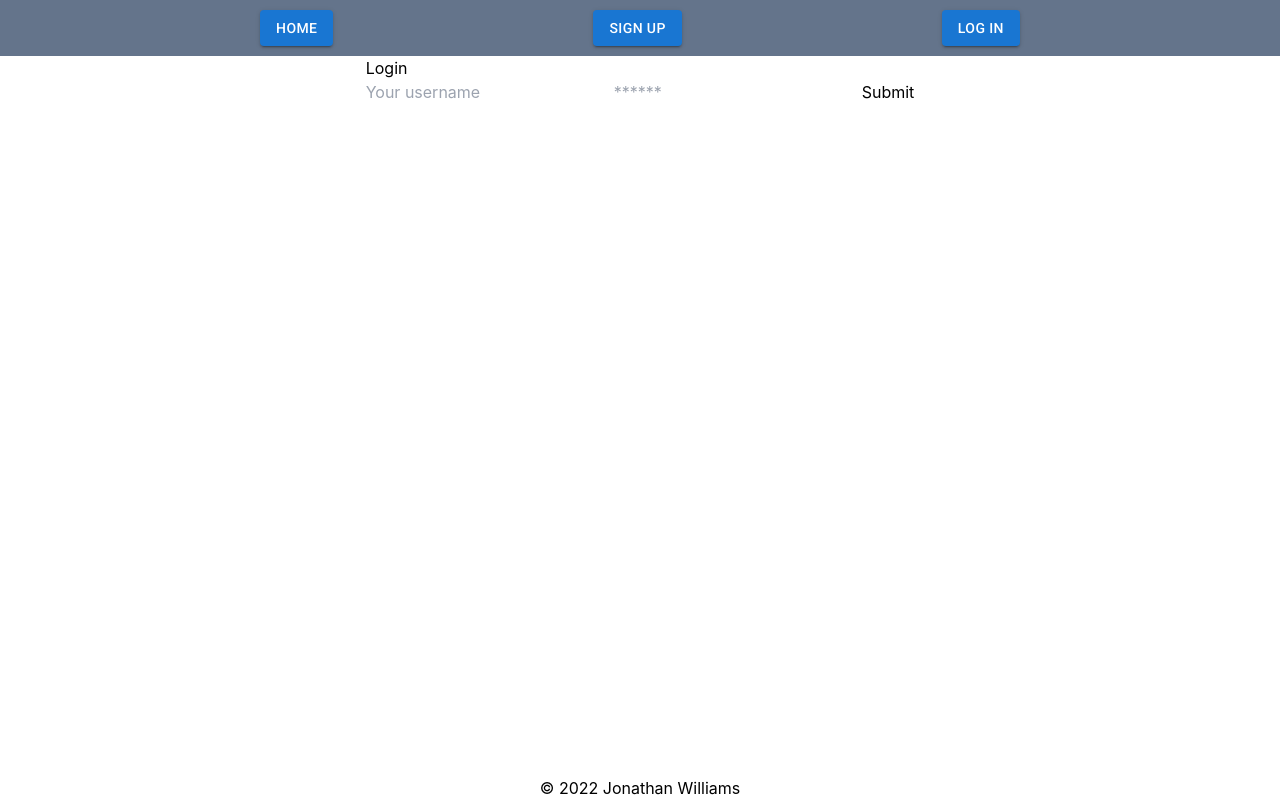
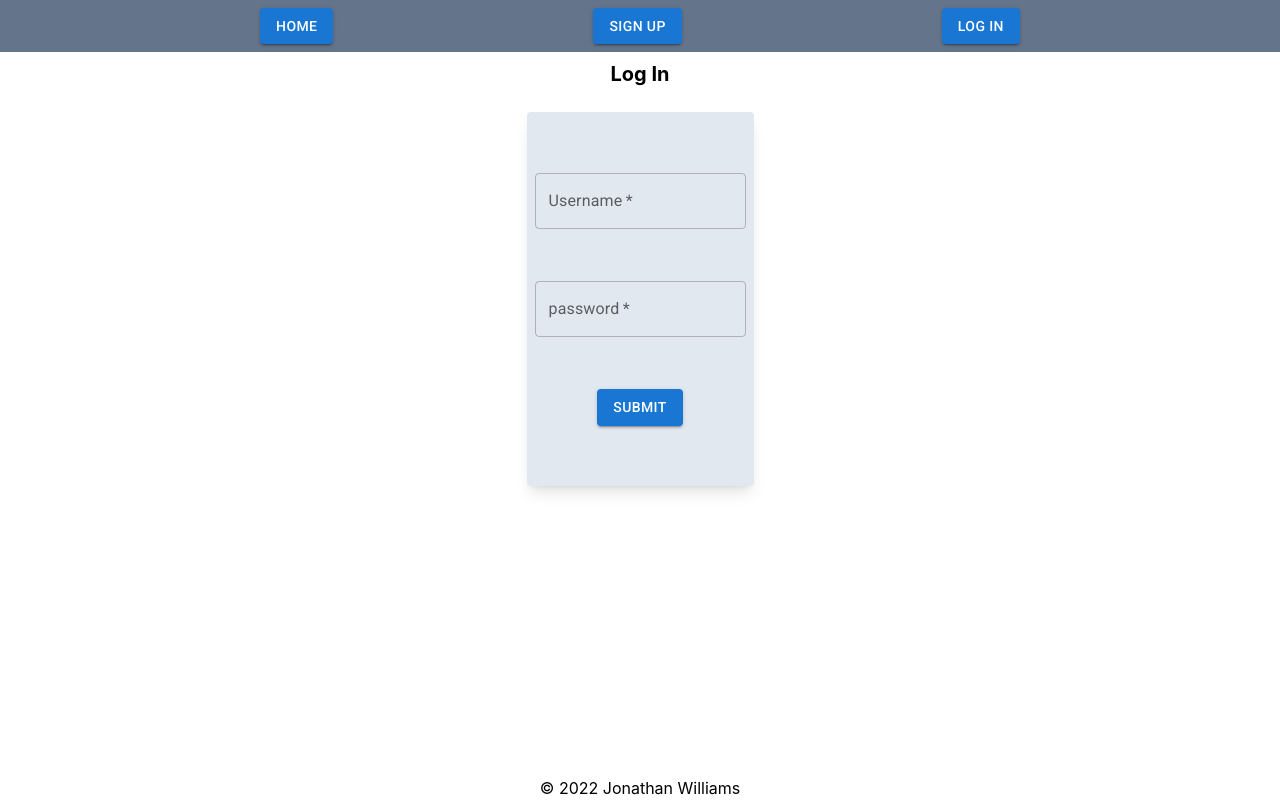
Before and after one commit to LumberJon1/photo-booking, a React (Create React App) app in the folder client/: page /login in a window 1280 px wide. Built offline with nearby package versions, Linux system fonts and the light colour scheme.

Commit message:
Styled login page and added user query to display welcome message on homepage

```diff
--- a/client/src/App.js
+++ b/client/src/App.js
@@ -50,6 +50,7 @@ function App() {
           <header className="flex h-14 bg-slate-500 w-full">
             <Header />
           </header>
+          <main className="h-full">
             <Routes>
                 <Route
                   path="/"
@@ -80,6 +81,7 @@ function App() {
                   element={<NoMatch />}
                 />
             </Routes>
+          </main>
           <footer className="absolute inset-x-0 bottom-0 text-center">
             <Footer />
           </footer>
--- a/client/src/components/Header/index.js
+++ b/client/src/components/Header/index.js
@@ -22,9 +22,12 @@ const Header = () => {
             and a ternary operator */}
             {Auth.loggedIn() ? (
                 <>
-                    <button onClick={logout}>
-                        Log Out
-                    </button>
+                <Button
+                    onClick={logout}
+                    variant="contained"
+                >
+                    Log Out
+                </Button>
                 </>
             ) : (
                 <>
--- a/client/src/pages/Homepage.js
+++ b/client/src/pages/Homepage.js
@@ -1,10 +1,21 @@
 import React from "react";
 import {Link} from "react-router-dom";
+import Auth from "../utils/auth";
+import {useQuery} from "@apollo/client"
+import { QUERY_ME } from "../utils/queries";
 
 const Homepage = () => {
 
+    const {data} = useQuery(QUERY_ME);
+
+    // Optional chaining to check if object exists and assign to an empty array if not
+    const user = data?.me.firstName || [];
+    console.log(user);
+
     return (
+
         <div className="w-full flex flex-col justify-center items-stretch">
+            {Auth.loggedIn && <h1 className="font-bold text-xl text-cyan-600 py-4">Hello, {user}!</h1>}
             <div className="flex flex-col justify-center items-center h-20 my-4">
                 <Link to="/projects"
                     className="flex flex-col justify-center items-center h-full w-1/2"
--- a/client/src/pages/Login.js
+++ b/client/src/pages/Login.js
@@ -2,6 +2,7 @@ import React, { useState } from 'react';
 import {useMutation} from "@apollo/client";
 import {LOGIN_USER} from "../utils/mutations";
 import Auth from '../utils/auth';
+import {TextField, Button} from '@mui/material';
 
 const Login = (props) => {
   const [formState, setFormState] = useState({ username: "", password: "" });
@@ -15,6 +16,7 @@ const Login = (props) => {
       ...formState,
       [name]: value,
     });
+    console.log(formState);
   };
 
   // submit form
@@ -41,39 +43,39 @@ const Login = (props) => {
   };
 
   return (
-    <main className='flex-row justify-center mb-4'>
-      <div className='col-12 col-md-6'>
-        <div className='card'>
-          <h4 className='card-header'>Login</h4>
-          <div className='card-body'>
-            <form onSubmit={handleFormSubmit}>
-              <input
-                className='form-input'
-                placeholder='Your username'
-                name='username'
-                type='username'
-                id='username'
+    <div className='flex flex-col justify-start items-center h-full w-screen'>
+      <div>
+        <h4 className="font-bold text-xl mb-6 mt-2">Log In</h4>
+      </div>
+      <form onSubmit={handleFormSubmit}
+        className="flex flex-col items-center justify-evenly p-2 bg-slate-200 h-1/2 rounded shadow-lg"
+      >
+        <TextField
+          id="username"
+          label="Username"
+          type="username"
+          name="username"
+          required
           value={formState.username}
           onChange={handleChange}
-              />
-              <input
-                className='form-input'
-                placeholder='******'
-                name='password'
-                type='password'
-                id='password'
+        >
+        </TextField>
+        <TextField
+          id="password"
+          label="password"
+          name="password"
+          required
+          type="password"
           value={formState.password}
           onChange={handleChange}
-              />
-              <button className='btn d-block w-100' type='submit'>
+        >
+        </TextField>
+        <Button type="submit" variant="contained">
           Submit
-              </button>
-              {error && <div>Login failed</div>}
+        </Button>
+        {error && <div className='text-red-600 font-bold text-lg'>Login failed</div>}
       </form>
     </div>
-        </div>
-      </div>
-    </main>
   );
 };
 
```
Lines whose indentation alone changed are shown as unchanged.
